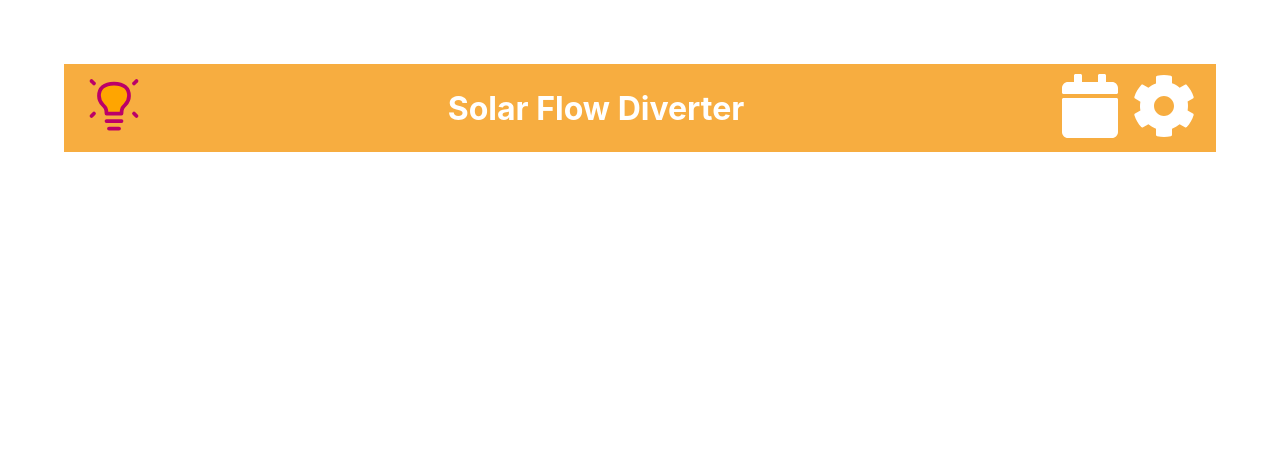
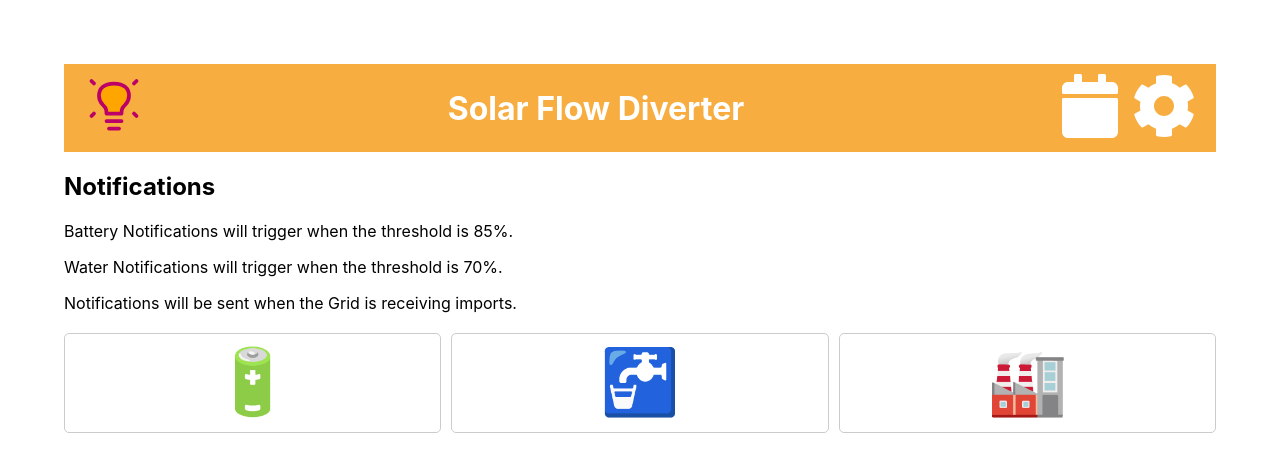
Before and after one commit to serialbandicoot/solar-flow-diverter, a React (Create React App) app in the folder frontend/solar-flow-diverter-ui/: page /schedule in a window 1280 px wide. Shown: the top 472 px of the page. Built offline with nearby package versions, Linux system fonts and the light colour scheme; no server answers.

Commit message:
update icons

```diff
--- a/frontend/solar-flow-diverter-ui/src/FiveDayForecast.tsx
+++ b/frontend/solar-flow-diverter-ui/src/FiveDayForecast.tsx
@@ -1,5 +1,5 @@
 import React, { useEffect, useState } from 'react';
-import WeatherIcon from './components/WeatherIcon'
+import WeatherIcon from './components/WeatherIcon';
 import './index.css';
 
 import { apiUrl } from './config';
@@ -19,54 +19,53 @@ interface PeriodData {
   value: string;
 }
 
-
 const VISIBILITY: { [key: string]: string } = {
-  UN: "unknown",
-  VP: "very poor",
-  PO: "poor",
-  MO: "moderate",
-  GO: "good",
-  VG: "very good",
-  EX: "excellent",
+  UN: 'unknown',
+  VP: 'very poor',
+  PO: 'poor',
+  MO: 'moderate',
+  GO: 'good',
+  VG: 'very good',
+  EX: 'excellent',
 };
 
 const WEATHER_CODES: { [key: string]: string } = {
-  "NA": "Not available",
-  "0": "Clear night",
-  "1": "Sunny day",
-  "2": "Partly cloudy (night)",
-  "3": "Partly cloudy (day)",
-  "4": "Not used",
-  "5": "Mist",
-  "6": "Fog",
-  "7": "Cloudy",
-  "8": "Overcast",
-  "9": "Light rain shower (night)",
-  "10": "Light rain shower",
-  "11": "Drizzle",
-  "12": "Light rain",
-  "13": "Heavy rain shower (night)",
-  "14": "Heavy rain shower",
-  "15": "Heavy rain",
-  "16": "Sleet shower (night)",
-  "17": "Sleet shower (day)",
-  "18": "Sleet",
-  "19": "Hail shower (night)",
-  "20": "Hail shower (day)",
-  "21": "Hail",
-  "22": "Light snow shower (night)",
-  "23": "Light snow shower (day)",
-  "24": "Light snow",
-  "25": "Heavy snow shower (night)",
-  "26": "Heavy snow shower (day)",
-  "27": "Heavy snow",
-  "28": "Thunder shower (night)",
-  "29": "Thunder shower (day)",
-  "30": "Thunder",
+  NA: 'Not available',
+  '0': 'Clear night',
+  '1': 'Sunny day',
+  '2': 'Partly cloudy (night)',
+  '3': 'Partly cloudy (day)',
+  '4': 'Not used',
+  '5': 'Mist',
+  '6': 'Fog',
+  '7': 'Cloudy',
+  '8': 'Overcast',
+  '9': 'Light rain shower (night)',
+  '10': 'Light rain shower',
+  '11': 'Drizzle',
+  '12': 'Light rain',
+  '13': 'Heavy rain shower (night)',
+  '14': 'Heavy rain shower',
+  '15': 'Heavy rain',
+  '16': 'Sleet shower (night)',
+  '17': 'Sleet shower (day)',
+  '18': 'Sleet',
+  '19': 'Hail shower (night)',
+  '20': 'Hail shower (day)',
+  '21': 'Hail',
+  '22': 'Light snow shower (night)',
+  '23': 'Light snow shower (day)',
+  '24': 'Light snow',
+  '25': 'Heavy snow shower (night)',
+  '26': 'Heavy snow shower (day)',
+  '27': 'Heavy snow',
+  '28': 'Thunder shower (night)',
+  '29': 'Thunder shower (day)',
+  '30': 'Thunder',
 };
 
+
 const FiveDayForecast: React.FC<Props> = () => {
-
   const [lastWeatherTimeStamp, setLastWeatherTimeStamp] = useState<string>('');
   const [weatherData, setWeatherData] = useState<PeriodData[]>([]);
   const [locationName, setLocationName] = useState<string>('');
@@ -80,17 +79,17 @@ const FiveDayForecast: React.FC<Props> = () => {
         }
         const data = await response.json();
         const locationName = data.fiveDay.SiteRep.DV.Location.name;
-        const timeStamp = data.timestamp
+        const timeStamp = data.timestamp;
         setLocationName(locationName);
         setWeatherData(data.fiveDay.SiteRep.DV.Location.Period);
-        setLastWeatherTimeStamp(timeStamp)
+        setLastWeatherTimeStamp(timeStamp);
       } catch (error) {
         console.error('Error fetching weather data:', error);
-      }    };
+      }
+    };
 
     fetchWeatherData();
   }, []);
-
 
   const rotateDays = (days: string[], offset: number): string[] => {
     const rotatedDays = [...days];
@@ -116,7 +115,7 @@ const FiveDayForecast: React.FC<Props> = () => {
 
     // Clean up the interval when the component is unmounted
     return () => {
-      console.log('** Page Refresh **')
+      console.log('** Page Refresh **');
       clearInterval(interval);
     };
   }, []);
@@ -131,19 +130,26 @@ const FiveDayForecast: React.FC<Props> = () => {
     const dateObj = new Date(inputDate);
     return dateObj.toLocaleTimeString('en', {
       hour: 'numeric',
-      minute: '2-digit'
+      minute: '2-digit',
     });
   };
 
   return (
     <div className="componentTop">
-      <h2>5 Day Forecast ({toTitleCase(locationName)} at {lastWeatherTimeStamp && parseDate(lastWeatherTimeStamp)})</h2>
+      <h2>
+        5 Day Forecast ({toTitleCase(locationName)} at{' '}
+        {lastWeatherTimeStamp && parseDate(lastWeatherTimeStamp)})
+      </h2>
       <table style={{ tableLayout: 'fixed', width: '100%' }}>
         <thead>
           <tr>
             {fiveDayForecast.map((_, index) => {
               const today = new Date();
-              const currentDate = new Date(today.getFullYear(), today.getMonth(), today.getDate() + index);
+              const currentDate = new Date(
+                today.getFullYear(),
+                today.getMonth(),
+                today.getDate() + index
+              );
               const dayOfWeek = days[currentDate.getDay()];
               const month = currentDate.toLocaleString('en-US', { month: 'short' });
               const formattedDate = `${dayOfWeek} (${currentDate.getDate()}-${month})`;
@@ -156,9 +162,9 @@ const FiveDayForecast: React.FC<Props> = () => {
         <tbody>
           <tr>
             {weatherData.map((period, periodIndex) => {
-              const temperature = parseInt(period.Rep[0].Dm , 10);
+              const temperature = parseInt(period.Rep[0].Dm, 10);
               return (
-                <td key={periodIndex} className="centered-td">
+                <td key={periodIndex}>
                   <div className="centered-container">
                     <div
                       className="centered-div"
@@ -178,13 +184,15 @@ const FiveDayForecast: React.FC<Props> = () => {
                     >
                       {temperature}&deg;C
                     </div>
-  <WeatherIcon
-    number={period.Rep[0].W}
-    style={{ order: 1 }} // Default order for larger screens
-  />
+                    <div className="weather-icon-wrapper">
+                      <WeatherIcon number={period.Rep[0].W} />
+                    </div>
                   </div>
 
-                  <p>{WEATHER_CODES[period.Rep[0].W]} with visibility {VISIBILITY[period.Rep[0].V]}</p>
+                  <br/>
+                  <div className="weather-description">
+                    {WEATHER_CODES[period.Rep[0].W]} with visibility {VISIBILITY[period.Rep[0].V]}
+                  </div>
                 </td>
               );
             })}
--- a/frontend/solar-flow-diverter-ui/src/ScheduleScreen.tsx
+++ b/frontend/solar-flow-diverter-ui/src/ScheduleScreen.tsx
@@ -36,10 +36,66 @@ const ScheduleScreen: React.FC = () => {
     };
   }, []); // Empty dependency array to run the effect only once
 
+  const containerStyle: React.CSSProperties = {
+    marginTop: '20px',
+    display: 'grid',
+    gridTemplateColumns: 'repeat(3, 1fr)',
+    gridGap: '10px',
+    flex: 1,
+  };
+
+  const buttonStyle: React.CSSProperties = {
+    display: 'flex',
+    alignItems: 'center',
+    justifyContent: 'center',
+    height: '100px',
+    border: '1px solid #ccc',
+    borderRadius: '5px',
+    fontSize: '64px',
+    cursor: 'pointer',
+    outline: 'none',
+  };
+
+  const isBatteryClicked = false;
+  const isWaterTankClicked = false;
+  const isGridClicked = false;
+
   return (
     <div>
       <Header />
+      <h2>Notifications</h2>
+      <p>Battery Notifications will trigger when the threshold is 85%.</p>
+      <p>Water Notifications will trigger when the threshold is 70%.</p>
+      <p>Notifications will be sent when the Grid is receiving imports.</p>
+      <div>
+      <div style={containerStyle}>
+        <button
+          style={{
+            ...buttonStyle,
+            background: isBatteryClicked ? '#F7AD40' : 'transparent',
+          }}
+        >
+          🔋
+        </button>
+        <button
+          style={{
+            ...buttonStyle,
+            background: isWaterTankClicked ? '#F7AD40' : 'transparent',
+          }}
+        >
+          🚰
+        </button>
+        <button
+          style={{
+            ...buttonStyle,
+            background: isGridClicked ? '#F7AD40' : 'transparent',
+          }}
 
+        >
+          🏭
+        </button>
+      </div>
+    </div>
     </div>
   );
 };
--- a/frontend/solar-flow-diverter-ui/src/components/WeatherIcon.tsx
+++ b/frontend/solar-flow-diverter-ui/src/components/WeatherIcon.tsx
@@ -49,7 +49,7 @@ const WeatherIcon: React.FC<WeatherIconProps> = ({ number }) => {
   const IconComponent = getIconByNumber(number);
 
   return (
-    <div>
+    <div >
       {IconComponent && <IconComponent width="100" height="100" />}
     </div>
   );
--- a/frontend/solar-flow-diverter-ui/src/index.css
+++ b/frontend/solar-flow-diverter-ui/src/index.css
@@ -37,9 +37,9 @@ th {
 }
 
 .centered-div {
-  width: 100px;
-  height: 100px;
-  border-radius: 20%;
+  width: 75px;
+  height: 50px;
+  border-radius: 10%;
   display: flex;
   align-items: center;
   justify-content: center;
@@ -182,3 +182,33 @@ th {
   text-decoration: none; /* Ensure no hover underline */
   cursor: default; /* Disable pointer cursor on hover */
 }
+
+
+/* Default layout for larger screens */
+.weather-icon-wrapper {
+  order: 1;
+}
+
+/* Adjust layout for smaller screens */
+@media (max-width: 768px) {
+  .weather-icon-wrapper {
+    order: 2;
+  }
+}
+
+
+.weather-description {
+  height: 50px;
+  display: flex;
+  align-items: center;
+  justify-content: center;
+  margin-bottom: 30px;
+}
+
+.temperature-background {
+  /* Your existing styles here */
+  /* ... */
+
+  /* Add margin to create space between the two divs */
+  margin-right: 16px; /* You can adjust the value */
+}
```
Lines whose indentation alone changed are shown as unchanged.
